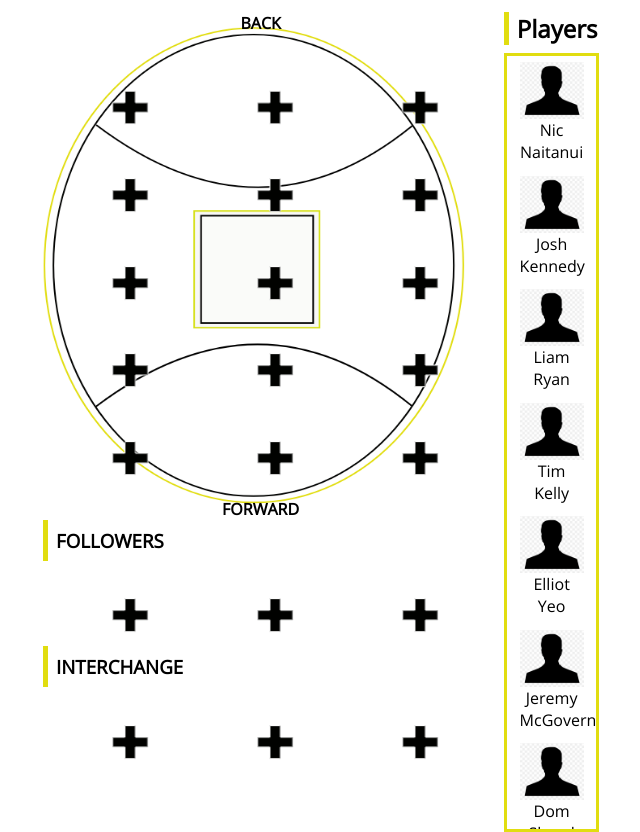
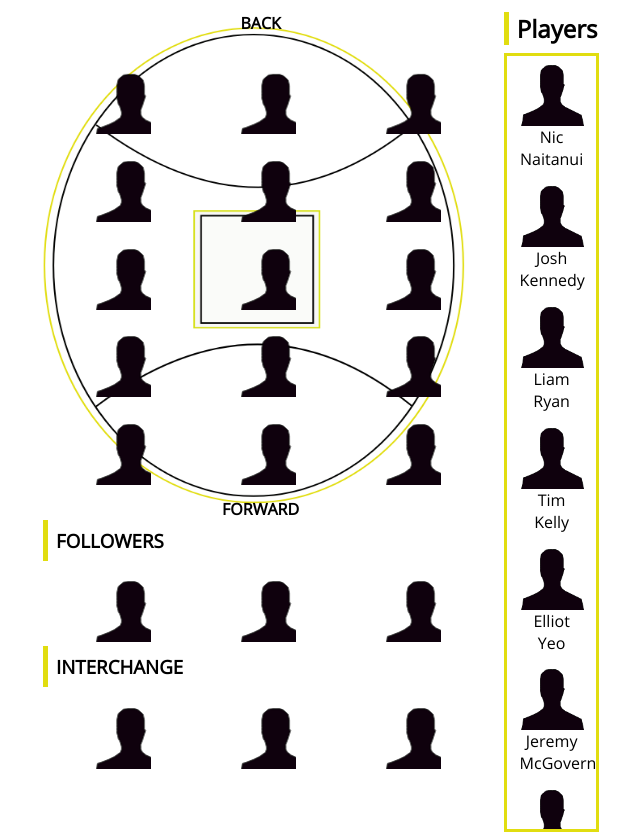
Before and after one commit to benfanderson/wa-state-of-origin-team, a website built with webpack: page src/index.html in a window 1280 px wide. Shown: the part 89-921 px from the top of the page, without its empty margins (341-981 px from the left). Built offline with nearby package versions, Linux system fonts and the light colour scheme; what @shopify/draggable would draw is missing.

Commit message:
changed headshot placeholders

```diff
--- a/src/JSfiles/index.js
+++ b/src/JSfiles/index.js
@@ -1,4 +1,4 @@
-import playerHeadshot from '../assets/images/headshot1.png';
+import playerHeadshot from '../assets/images/player.png';
 import '../style.scss';
 import { dragDrop, createDropZones } from './dragDropFuncs';
 import { elementAttributeAppend, elementInner } from './createElementFuncs';
--- a/src/style.scss
+++ b/src/style.scss
@@ -80,7 +80,8 @@ h3 {
     height: 6vw;
     margin: 1% auto;
     font-size: 0.9em;
-    background-image: url('./assets/images/cross.png');
+    background-image: url('./assets/images/placeholder.png');
+    background-repeat: no-repeat;
 
 
 }
```
Also changed, not shown: src/assets/images/cross.png (deleted), src/assets/images/field.svg (deleted), src/assets/images/headshot1.png (deleted), src/assets/images/placeholder.png (added), src/assets/images/player.png (added).
